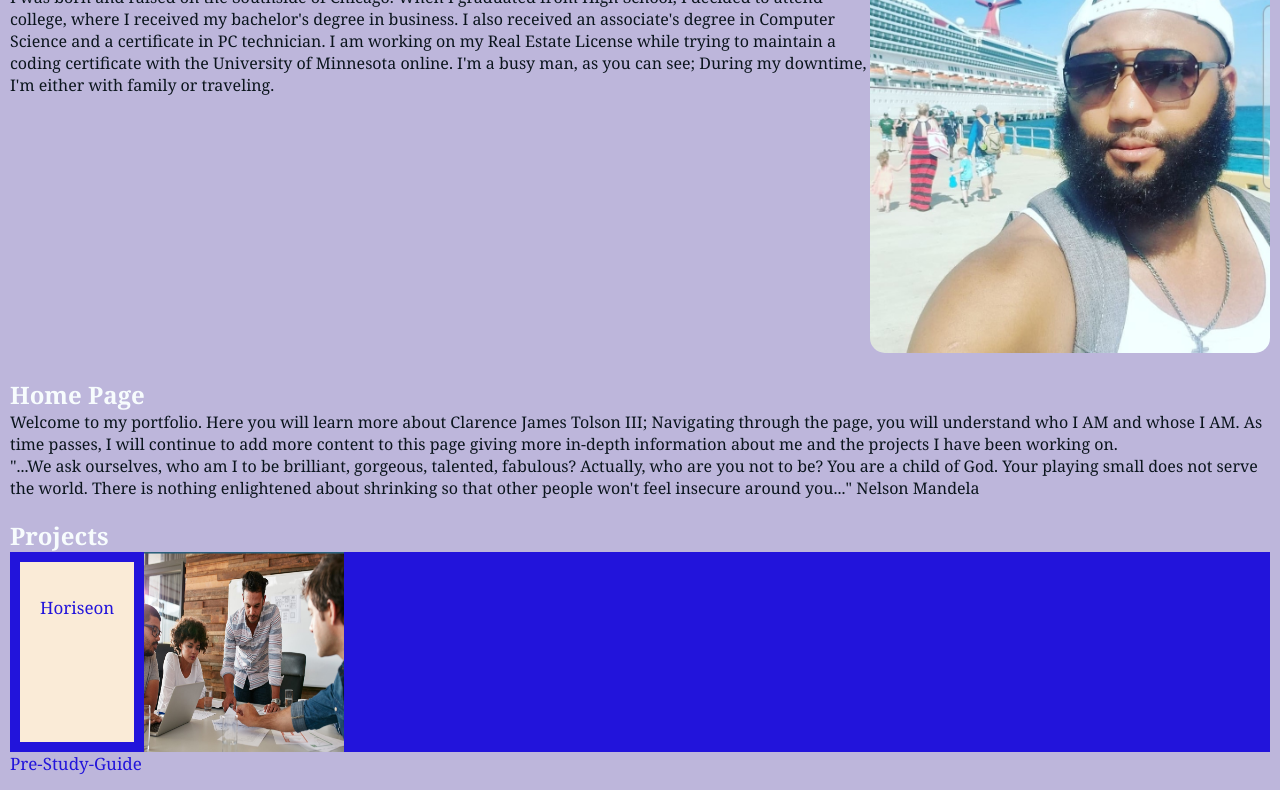
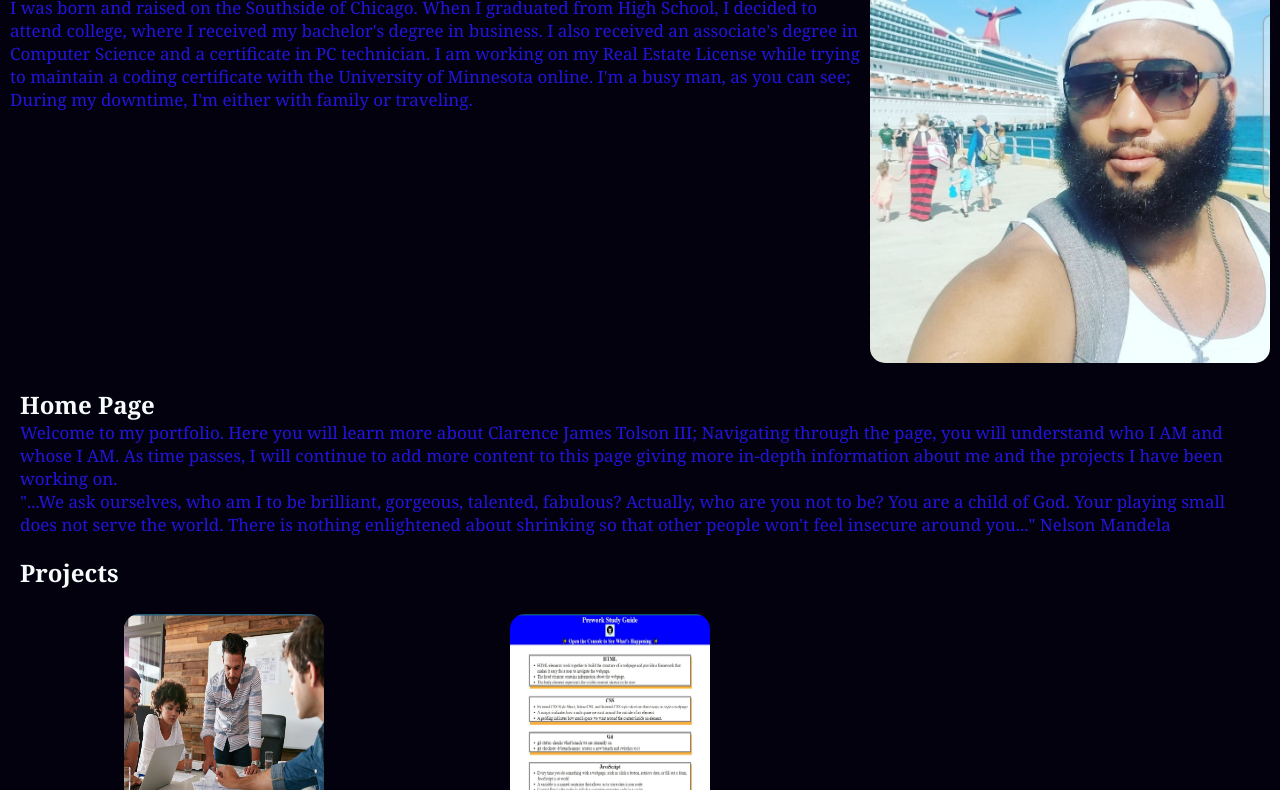
Before and after one commit to SudoSapien21/Getting-to-Know-Clarence-, a plain HTML site: page index.html in a window 1280 px wide. Shown: the part 535-1325 px from the top of the page. Drawn offline with Linux system fonts and the light colour scheme.

Commit message:
Changed the bacground of the website in the CSS folder; Also had move the images in the Porject section so that I could make it a link.

```diff
--- a/assets/css/style.css
+++ b/assets/css/style.css
@@ -9,8 +9,9 @@ html{
     scroll-behavior:smooth ;
 }
 body{
-    background: #bdb6db;
+    background: #04010f;
     color: #3b24a1;
+    margin: 10px;
 }
 .topnav{
     padding: 5px;
@@ -42,16 +43,20 @@ nav ul li a{
 
 /*----------About----------*/
 #about{
-    padding: 10px;
+    padding: 10px 0;
     color:rgb(11, 21, 29)
 }
 .row {
     display: flex;
     justify-content: space-between;
+    flex flex-wrap: wrap;
 
 }
 .about-col-1{
     flex-basis: 30;
+}
+div h2{
+    justify-content: center;
 }
 
 /*----------Home Page----------*/
@@ -77,13 +82,19 @@ div p a{
 }
 .flex-container {
     display: flex;
-    background-color: #2214db;
+    background-color: none;
   }
 .flex-container div{
-    background-color: antiquewhite;
+    background-color: b6db;
     margin: 10px;
-    padding: 20px;
+    padding: 15px;
     font-size: 30px;
+}
+.Me3{
+    border-radius: 15px;
+}
+.Me4{
+    border-radius: 15px;
 }
 
 /*----------Contact Me----------*/
@@ -93,9 +104,15 @@ div p a{
 }
 div h2{
     color: rgb(247, 252, 253);
+
 }
 div p a{
     color: #2214db;
     text-decoration: none;
     font-size: 17px;
 }
+div p{
+    color: #2214db;
+    text-decoration: none;
+    font-size: 17px;
+}
--- a/index.html
+++ b/index.html
@@ -14,10 +14,10 @@
             <nav>
 
                 <ul>
-                <li><a href="#topnav">Home</a></li>
+                <li><a href="#home">Home</a></li>
                 <li><a href="#about">About</a></li>
                 <li><a href="#projects">Projects</a></li>
-                <li><a href="https://profile.indeed.com/resume">Resume</a></li>
+                <li><a href="./assets/resume.pdf">Resume</a></li>
 
                 <li><a href="#contact">Contact</a></li>
 
@@ -28,6 +28,7 @@
         </div>
         <img src="./assets/images/me.jpg" class="Me" width="400" height="400">
         <div id="about">
+            <div class= "container">
                 <div class=" row">
                         <div class="about-col-1">
                             <h2> About Me </h2>
@@ -57,10 +58,17 @@
             <div  id="projects">
                 <h2> Projects</h2>
                 <div class="flex-container">
-                   <div> <p><a href="https://sudosapien21.github.io/Challenge1-Horiseon/">Horiseon</a></p></div>
-                    <img src="./assets/images/Horiseon.jpg" width="200" height="200">
+                   <div>
+                        <p><a href="https://sudosapien21.github.io/Challenge1-Horiseon/">Horiseon
+                            <img src="./assets/images/Horiseon.jpg" class= "Me3" width="200" height="200">
+                        </a></p>
                     </div>
-                    <p><a href="https://sudosapien21.github.io/prework-study-guide/">Pre-Study-Guide</a></p>
+                    <div>
+                        <p><a href="https://sudosapien21.github.io/prework-study-guide/">Pre-Study-Guide
+                            <img src="./assets/images/Prework.JPG" class= "Me4" width=" 200" height="200">
+                        </a></p>
+                    </div>
+                </div>
 
             </div>
 
```
Also changed, not shown: assets/images/Prework.JPG (added), 1 other file. Lines whose indentation alone changed are shown as unchanged.
